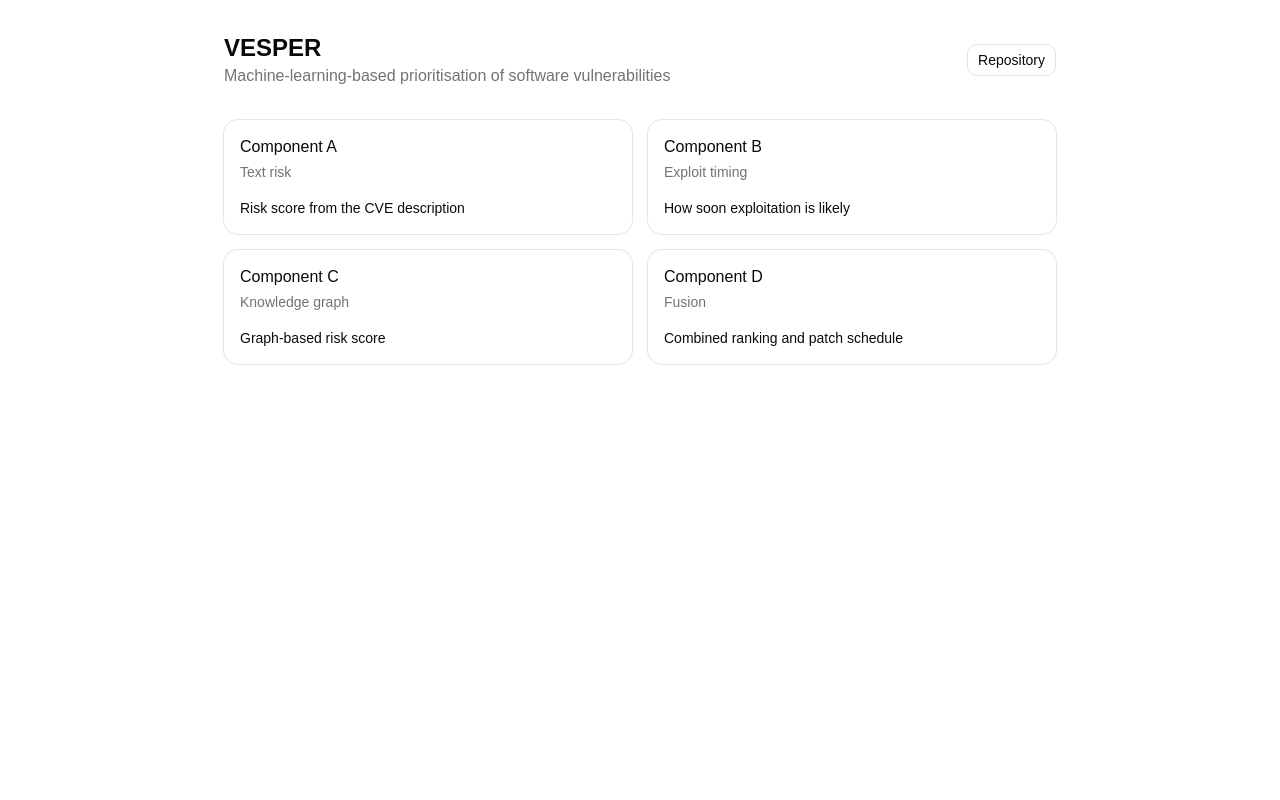
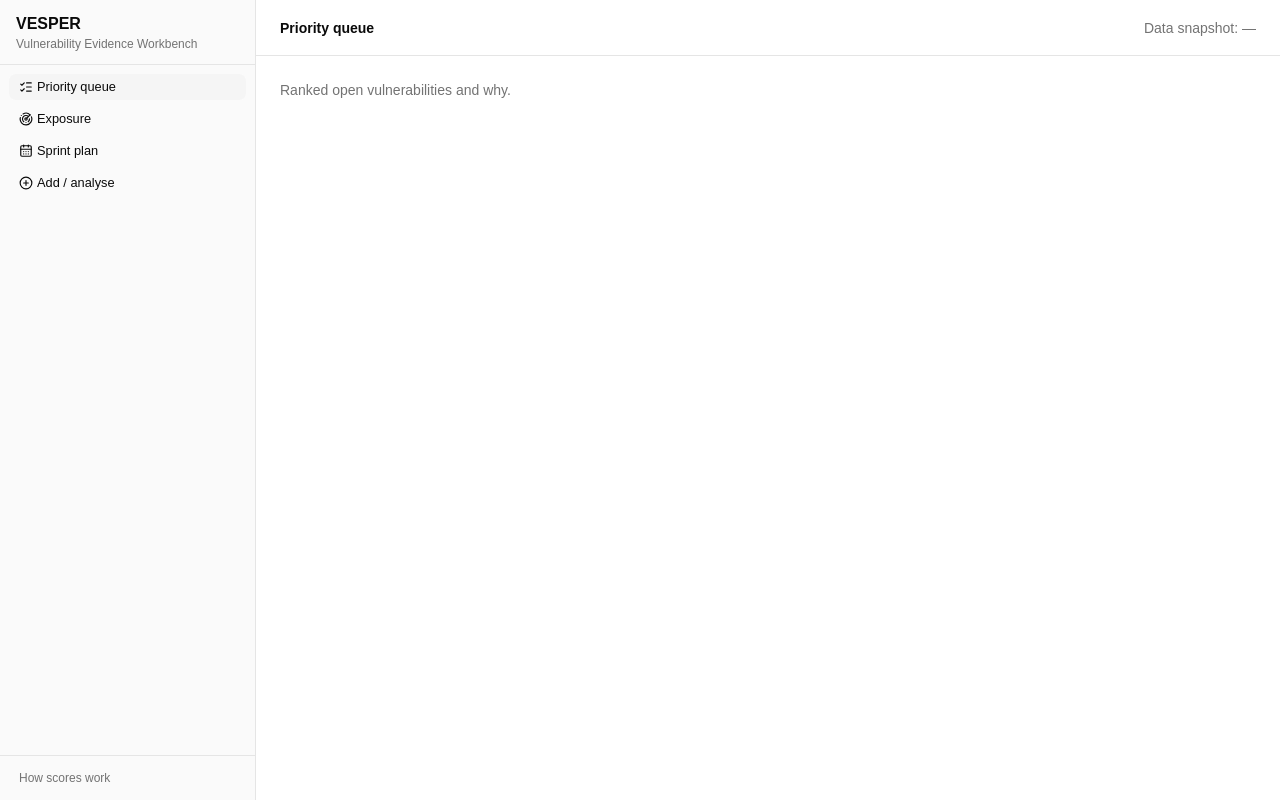
Before and after one commit to DinithaSasinduDissanayake/VESPER, a React (Vite) app in the folder frontend/: page / in a window 1280 px wide. Built offline with nearby package versions, Linux system fonts and the light colour scheme.

Commit message:
feat(frontend): add app shell with sidebar navigation and page placeholders

```diff
--- a/frontend/src/App.tsx
+++ b/frontend/src/App.tsx
@@ -1,46 +1,78 @@
+import { useState } from 'react'
 import { Button } from '@/components/ui/button'
-import {
-  Card,
-  CardContent,
-  CardDescription,
-  CardHeader,
-  CardTitle,
-} from '@/components/ui/card'
+import { cn } from '@/lib/utils'
+import { mainNav, pages, type PageId } from '@/pages'
 
-const components = [
-  { id: 'A', name: 'Text risk', output: 'Risk score from the CVE description' },
-  { id: 'B', name: 'Exploit timing', output: 'How soon exploitation is likely' },
-  { id: 'C', name: 'Knowledge graph', output: 'Graph-based risk score' },
-  { id: 'D', name: 'Fusion', output: 'Combined ranking and patch schedule' },
-]
+type NavItemProps = {
+  id: PageId
+  activeId: PageId
+  onSelect: (id: PageId) => void
+  className?: string
+}
+
+// One sidebar link. Used for the main menu and the footer link.
+function NavItem({ id, activeId, onSelect, className }: NavItemProps) {
+  const { title, icon: Icon } = pages[id]
+  const isActive = id === activeId
+  return (
+    <Button
+      variant="ghost"
+      size="sm"
+      aria-current={isActive ? 'page' : undefined}
+      onClick={() => onSelect(id)}
+      className={cn('justify-start', isActive && 'bg-sidebar-accent', className)}
+    >
+      {Icon && <Icon />}
+      {title}
+    </Button>
+  )
+}
 
 function App() {
+  const [activeId, setActiveId] = useState<PageId>('queue')
+  const page = pages[activeId]
+
   return (
-    <main className="mx-auto flex min-h-svh max-w-4xl flex-col gap-8 p-8">
-      <header className="flex items-center justify-between">
-        <div>
-          <h1 className="text-2xl font-semibold">VESPER</h1>
-          <p className="text-muted-foreground">
-            Machine-learning-based prioritisation of software vulnerabilities
-          </p>
-        </div>
-        <Button variant="outline" asChild>
-          <a href="https://github.com/DinithaSasinduDissanayake/VESPER">Repository</a>
-        </Button>
-      </header>
+    <div className="flex min-h-svh">
+      <aside className="flex w-64 shrink-0 flex-col border-r bg-sidebar">
+        <button
+          type="button"
+          onClick={() => setActiveId('queue')}
+          className="border-b px-4 py-3 text-left"
+        >
+          <span className="block font-semibold">VESPER</span>
+          <span className="block text-xs text-muted-foreground">
+            Vulnerability Evidence Workbench
+          </span>
+        </button>
 
-      <section className="grid gap-4 sm:grid-cols-2">
-        {components.map((component) => (
-          <Card key={component.id}>
-            <CardHeader>
-              <CardTitle>Component {component.id}</CardTitle>
-              <CardDescription>{component.name}</CardDescription>
-            </CardHeader>
-            <CardContent>{component.output}</CardContent>
-          </Card>
-        ))}
-      </section>
-    </main>
+        <nav aria-label="Main" className="flex flex-1 flex-col gap-1 p-2">
+          {mainNav.map((id) => (
+            <NavItem key={id} id={id} activeId={activeId} onSelect={setActiveId} />
+          ))}
+        </nav>
+
+        <nav aria-label="Help" className="flex flex-col border-t p-2">
+          <NavItem
+            id="scores"
+            activeId={activeId}
+            onSelect={setActiveId}
+            className="text-xs text-muted-foreground"
+          />
+        </nav>
+      </aside>
+
+      <div className="flex min-w-0 flex-1 flex-col">
+        <header className="flex h-14 items-center justify-between border-b px-6">
+          <h1 className="text-sm font-semibold">{page.title}</h1>
+          <span className="text-sm text-muted-foreground">Data snapshot: —</span>
+        </header>
+
+        <main className="p-6 text-sm text-muted-foreground">
+          <p>{page.purpose}</p>
+        </main>
+      </div>
+    </div>
   )
 }
 
--- /dev/null
+++ b/frontend/src/pages.tsx
@@ -0,0 +1,46 @@
+import {
+  CalendarDays,
+  CirclePlus,
+  ListChecks,
+  Radar,
+  type LucideIcon,
+} from 'lucide-react'
+
+export type PageId = 'queue' | 'exposure' | 'sprint' | 'analyse' | 'scores'
+
+type Page = {
+  title: string
+  purpose: string
+  icon?: LucideIcon
+}
+
+// One entry per page. TypeScript checks that every PageId has an entry.
+export const pages: Record<PageId, Page> = {
+  queue: {
+    title: 'Priority queue',
+    purpose: 'Ranked open vulnerabilities and why.',
+    icon: ListChecks,
+  },
+  exposure: {
+    title: 'Exposure',
+    purpose: 'Products and vendors where risk concentrates.',
+    icon: Radar,
+  },
+  sprint: {
+    title: 'Sprint plan',
+    purpose: "Which patches fit this week's engineering hours.",
+    icon: CalendarDays,
+  },
+  analyse: {
+    title: 'Add / analyse',
+    purpose: 'Analyse a new vulnerability.',
+    icon: CirclePlus,
+  },
+  scores: {
+    title: 'How scores work',
+    purpose: 'How the four evidence streams become one priority.',
+  },
+}
+
+// Order of the items in the main sidebar menu.
+export const mainNav: PageId[] = ['queue', 'exposure', 'sprint', 'analyse']
```
Also changed, not shown: 1 other file (tests, documents, lock files or other folders).
